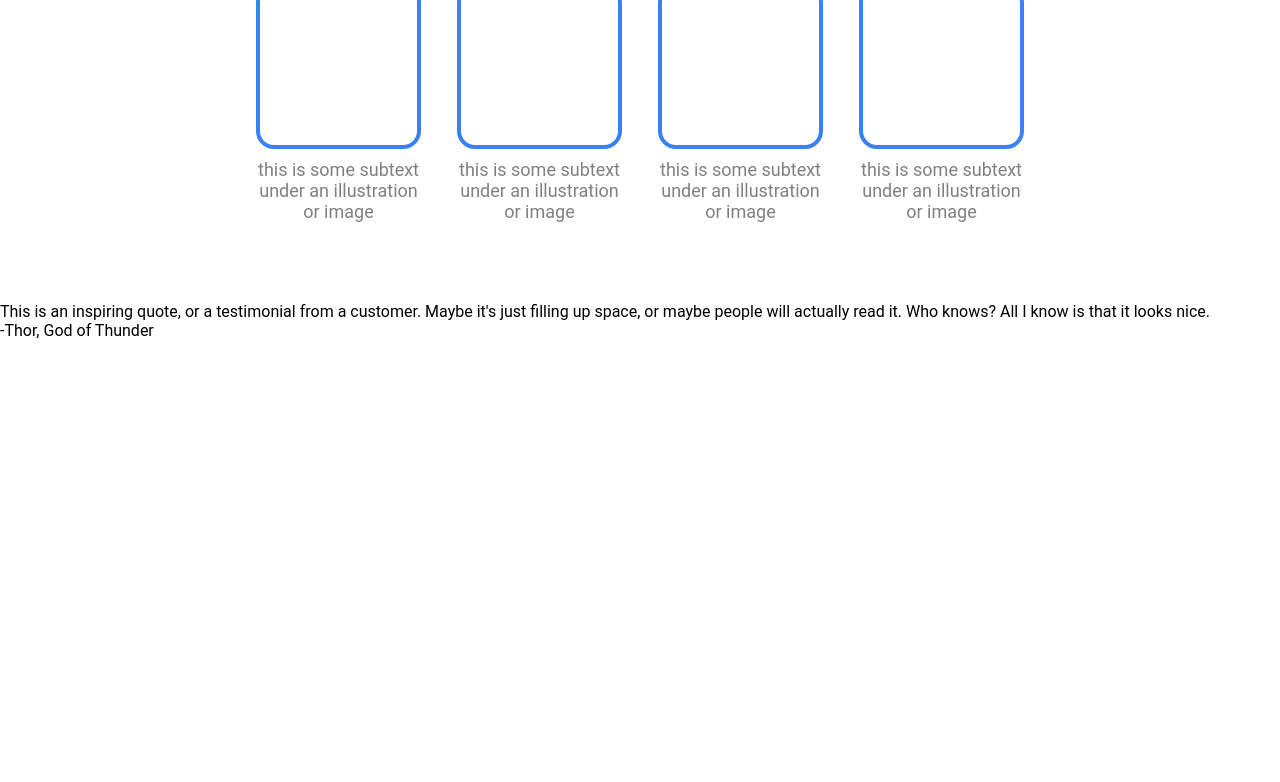
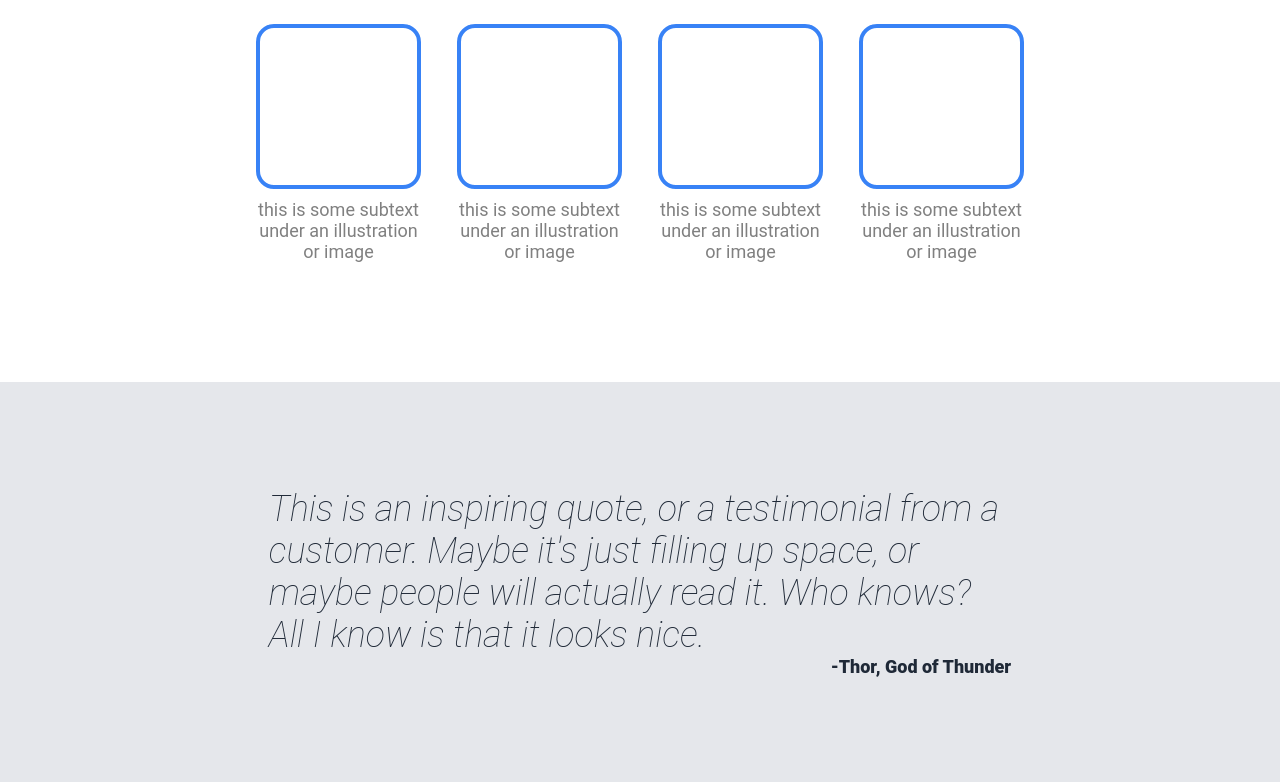
Before and after one commit to Hafsa10101/template-landing-page, a plain HTML site: page index.html in a window 1280 px wide. Shown: the part 738-1520 px from the top of the page. Before the commit the page ends 1078 px from the top, so only its background shows below. Drawn offline with Linux system fonts and the light colour scheme.

Commit message:
Edit style.css
Styled the quote section using css.

```diff
--- a/style.css
+++ b/style.css
@@ -92,7 +92,7 @@ button{
 /* information section */
 .info-container{
     /* border: 2px solid gray; */
-    min-height: 60vh;
+    min-height: 70vh;
     display: flex;
     justify-content: center;
     align-items: center;
@@ -138,3 +138,34 @@ button{
     color: gray;
     text-align: center;
 }
+
+/* Quote Section */
+.quote-container{
+    /* border: 1px solid gray; */
+    background-color: #E5E7EB;
+    min-height: 50vh;
+    display: flex;
+    justify-content: center;
+    align-items: center;
+}
+
+.quote{
+    /* border: 1px solid gray; */
+    width: 58%;
+    display: flex;
+    flex-direction: column;
+}
+
+.main-quote{
+    color: #1F2937;
+    font-size: 36px;
+    font-weight: 100;
+    font-style: italic;
+}
+
+.author{
+    color: #1F2937;
+    font-size: 18px;
+    font-weight: 800;
+    align-self: flex-end;
+}
```
